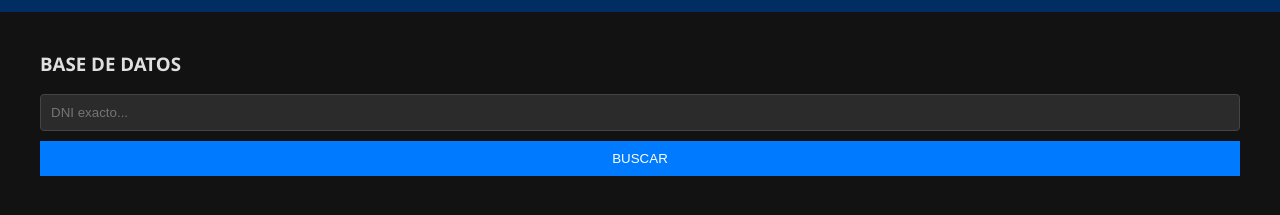
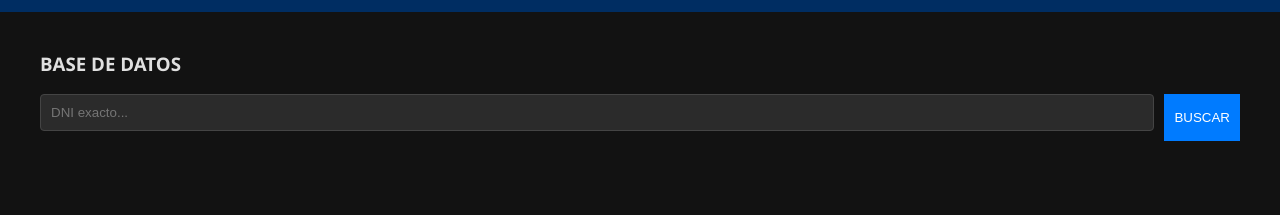
Before and after one commit to George0124-source/MDT-Sistema-Policial, a plain HTML site: page buscar.html in a window 1280 px wide. Shown: the part 49-264 px from the top of the page. Drawn offline with Linux system fonts and the light colour scheme.

Commit message:
Update buscar.html

```diff
--- a/buscar.html
+++ b/buscar.html
@@ -12,15 +12,15 @@
     </nav>
     <div class="main-container">
         <h3>BASE DE DATOS</h3>
-        <div class="search-box">
+        <div style="display:flex; gap:10px;">
             <input type="text" id="busqueda" placeholder="DNI exacto...">
-            <button class="btn-blue" onclick="buscar()">BUSCAR</button>
+            <button class="btn-blue" style="width:auto;" onclick="window.buscar()">BUSCAR</button>
         </div>
         <div id="res"></div>
     </div>
+
     <script type="module">
-        import { db } from './firebase.js';
-        import { collection, getDocs, query, where } from "https://www.gstatic.com/firebasejs/9.6.1/firebase-firestore.js";
+        import { db, collection, getDocs, query, where } from './firebase.js';
 
         window.buscar = async function() {
             const val = document.getElementById('busqueda').value;
```
